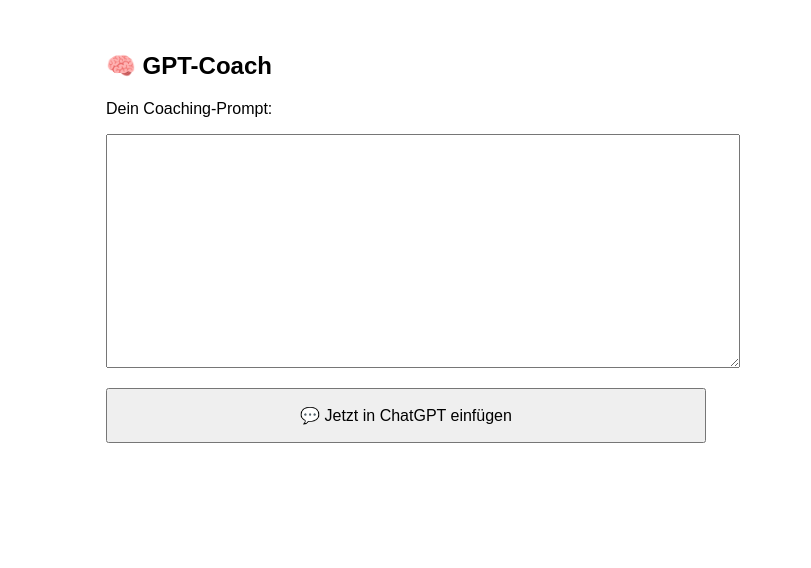
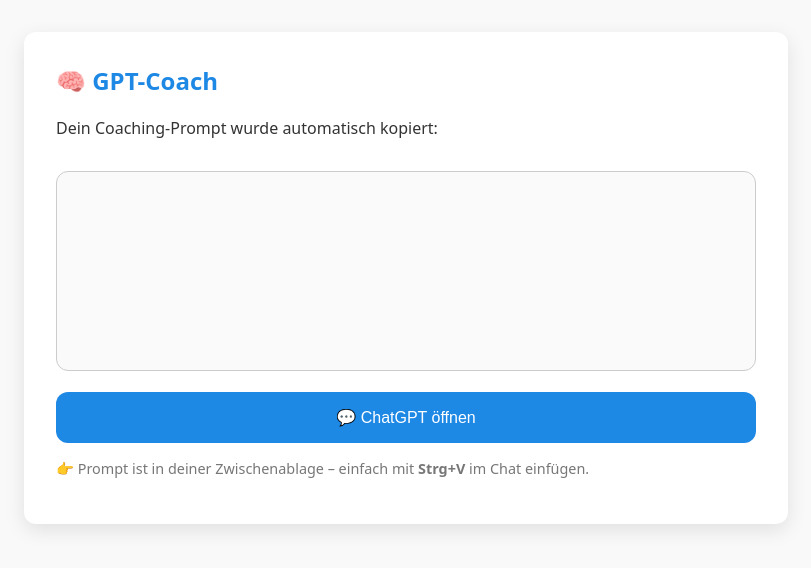
Before and after one commit to Ma161ric/gpt-coach, a plain HTML site: page index.html in a window 1280 px wide. Shown: the whole page, without its empty margins (234-1045 px from the left). Drawn offline with Linux system fonts and the light colour scheme.

Commit message:
Update index.html

```diff
--- a/index.html
+++ b/index.html
@@ -5,32 +5,85 @@
   <meta name="viewport" content="width=device-width, initial-scale=1.0"/>
   <title>GPT-Coach</title>
   <style>
+    :root {
+      --primary: #1e88e5;
+      --background: #f9f9f9;
+      --card: #ffffff;
+      --text: #333;
+      --radius: 12px;
+    }
+
     body {
-      font-family: sans-serif;
+      margin: 0;
+      font-family: system-ui, sans-serif;
+      background: var(--background);
+      color: var(--text);
       padding: 2rem;
-      max-width: 600px;
-      margin: auto;
+      display: flex;
+      flex-direction: column;
+      align-items: center;
     }
+
+    .container {
+      max-width: 700px;
+      width: 100%;
+      background: var(--card);
+      border-radius: var(--radius);
+      box-shadow: 0 6px 20px rgba(0, 0, 0, 0.1);
+      padding: 2rem;
+    }
+
+    h2 {
+      margin-top: 0;
+      font-size: 1.5rem;
+      color: var(--primary);
+    }
+
     textarea {
       width: 100%;
+      border-radius: var(--radius);
+      border: 1px solid #ccc;
+      padding: 1rem;
+      font-size: 1rem;
+      resize: none;
+      box-sizing: border-box;
       height: 200px;
-      font-size: 1rem;
-      padding: 1rem;
+      margin-top: 1rem;
+      background: #fafafa;
     }
+
     button {
       width: 100%;
+      background: var(--primary);
+      color: white;
+      border: none;
+      border-radius: var(--radius);
       padding: 1rem;
       font-size: 1rem;
       margin-top: 1rem;
       cursor: pointer;
+      transition: background 0.2s ease;
+    }
+
+    button:hover {
+      background: #1565c0;
+    }
+
+    .info {
+      font-size: 0.9rem;
+      color: #777;
+      margin-top: 1rem;
     }
   </style>
 </head>
 <body>
-  <h2>🧠 GPT-Coach</h2>
-  <p>Dein Coaching-Prompt:</p>
-  <textarea id="promptField" readonly></textarea>
-  <button onclick="openGPT()">💬 Jetzt in ChatGPT einfügen</button>
+  <div class="container">
+    <h2>🧠 GPT-Coach</h2>
+    <p>Dein Coaching-Prompt wurde automatisch kopiert:</p>
+    <textarea id="promptField" readonly></textarea>
+    <button onclick="openGPT()">💬 ChatGPT öffnen</button>
+    <p class="info">👉 Prompt ist in deiner Zwischenablage – einfach mit <strong>Strg+V</strong> im Chat einfügen.</p>
+  </div>
 
   <script>
     const params = new URLSearchParams(window.location.search);
```
